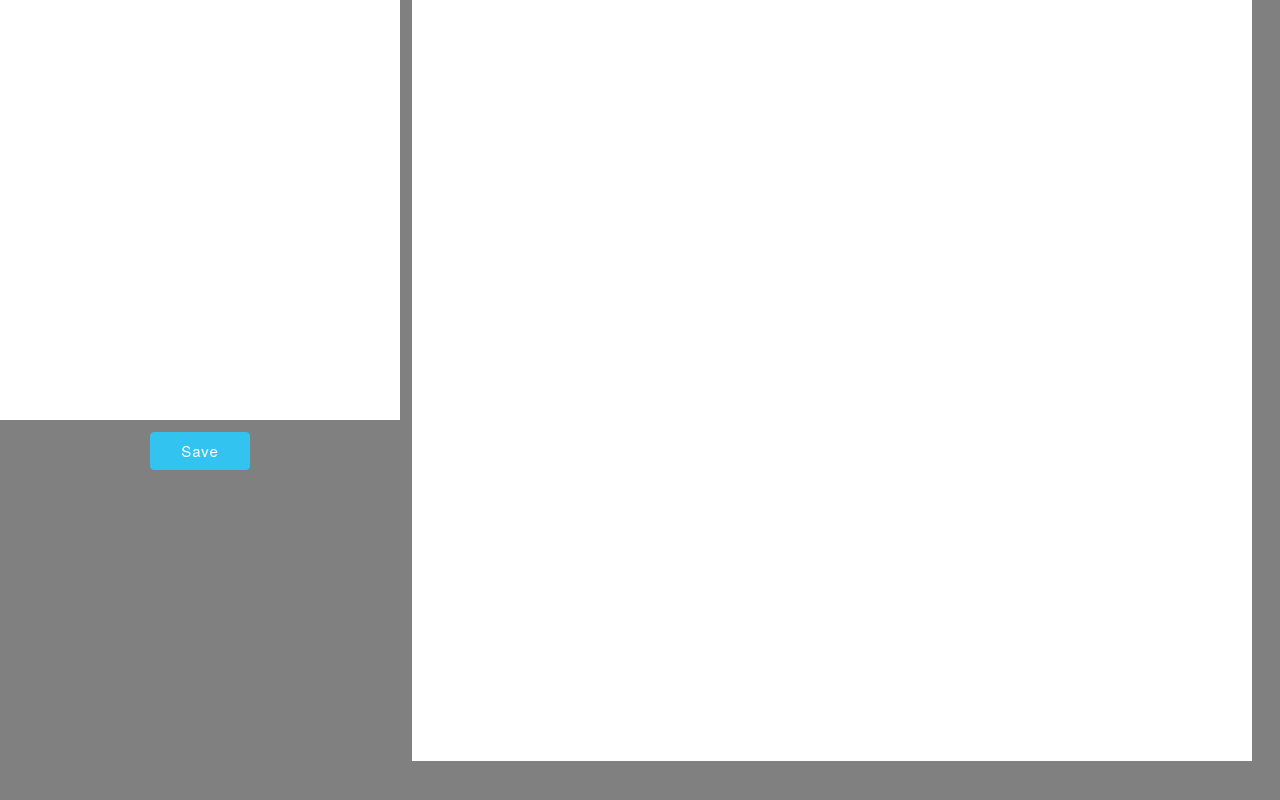
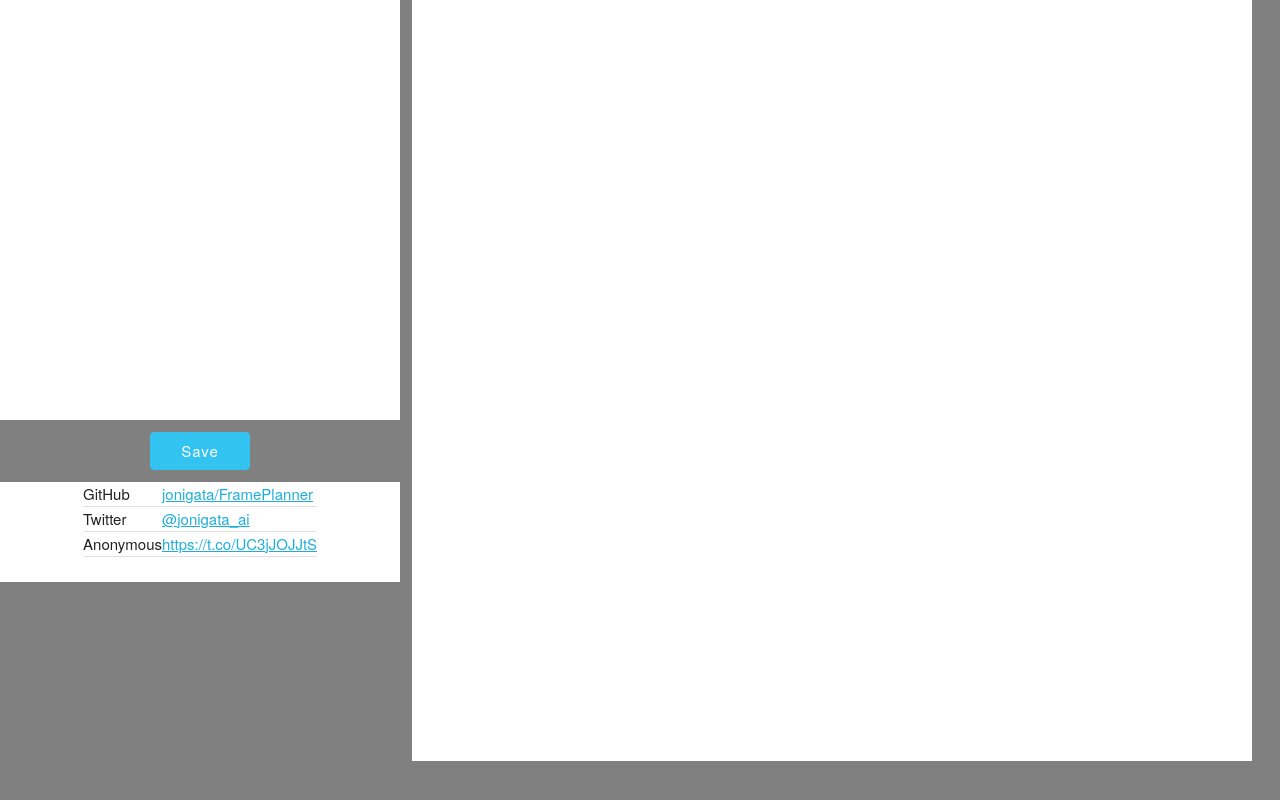
Before and after one commit to jonigata/FramePlanner, a website built with Vite: page src/index.html in a window 1280 px wide. Shown: the part 494-1294 px from the top of the page. Built offline with nearby package versions, Linux system fonts and the light colour scheme.

Commit message:
add contact

```diff
--- a/src/index.html
+++ b/src/index.html
@@ -55,6 +55,12 @@
         canvas {
             background-color: white;
         }
+        .contact {
+            background-color: white;
+            width: 400px;
+            display: flex;
+            justify-content: center;
+        }
 
     </style>
 
@@ -84,6 +90,26 @@
 
             <!-- save button -->
             <button class="button-primary" id="saveButton">Save</button>
+
+            <!-- contact -->
+            <div class="contact">
+                <table>
+                    <tbody>
+                    <tr>
+                        <td>GitHub</td>
+                        <td><a href="https://github.com/jonigata/FramePlanner">jonigata/FramePlanner</a></td>
+                    </tr>
+                    <tr>
+                        <td>Twitter</td>
+                        <td><a href="https://twitter.com/jonigata_ai">@jonigata_ai</a></td>
+                    </tr>
+                    <tr>
+                        <td>Anonymous</td>
+                        <td><a href="https://t.co/UC3jJOJJtS">https://t.co/UC3jJOJJtS</a></td>
+                    </tr>
+                    </tbody>
+                </table>
+            </div>
         </div>
         <div class="paper">
             <p style="height:10px; color:white;">ファイルドロップ: 画像を設置 / Alt+Drag: 移動 / Ctrl+Drag(左右): 拡大縮小</p>
```
Also changed, not shown: 1 other file.
